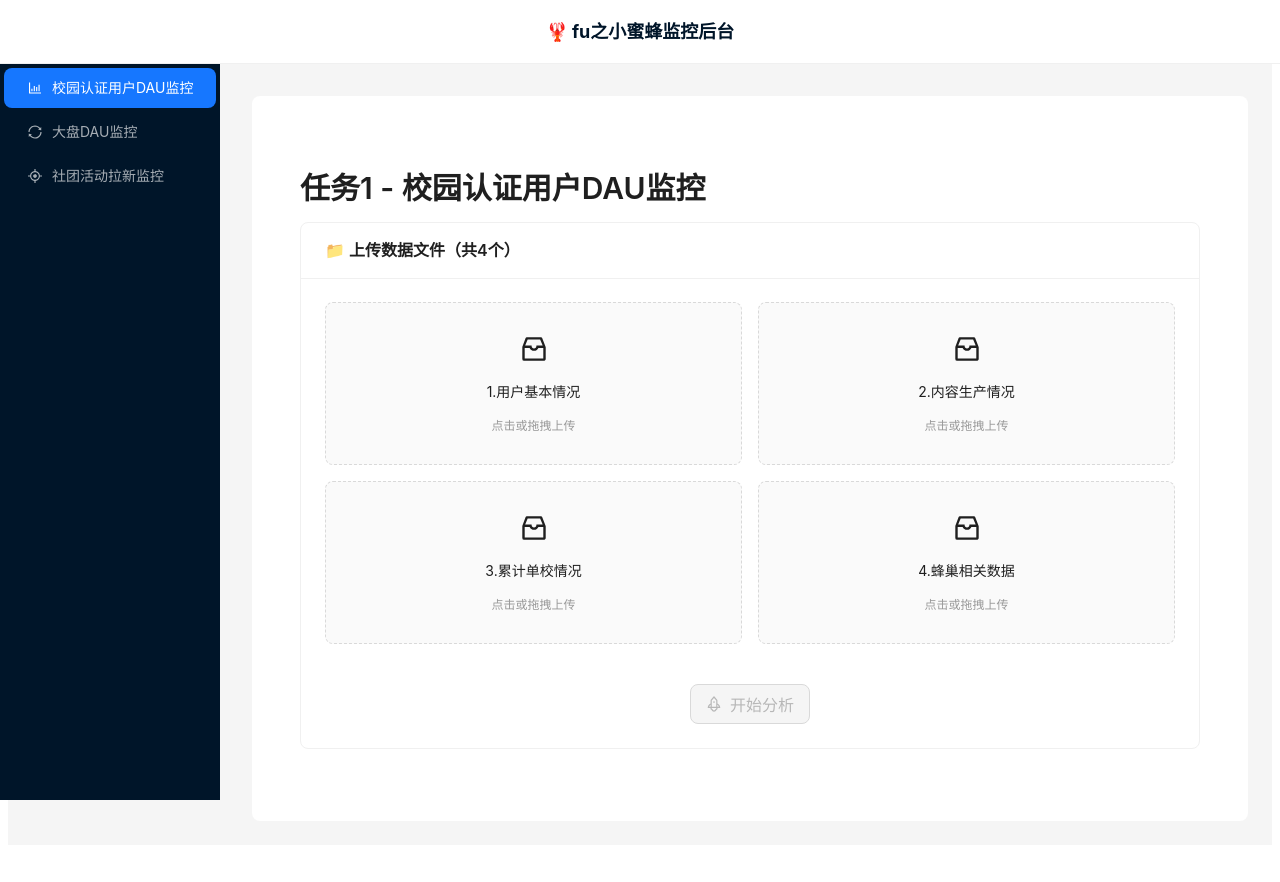
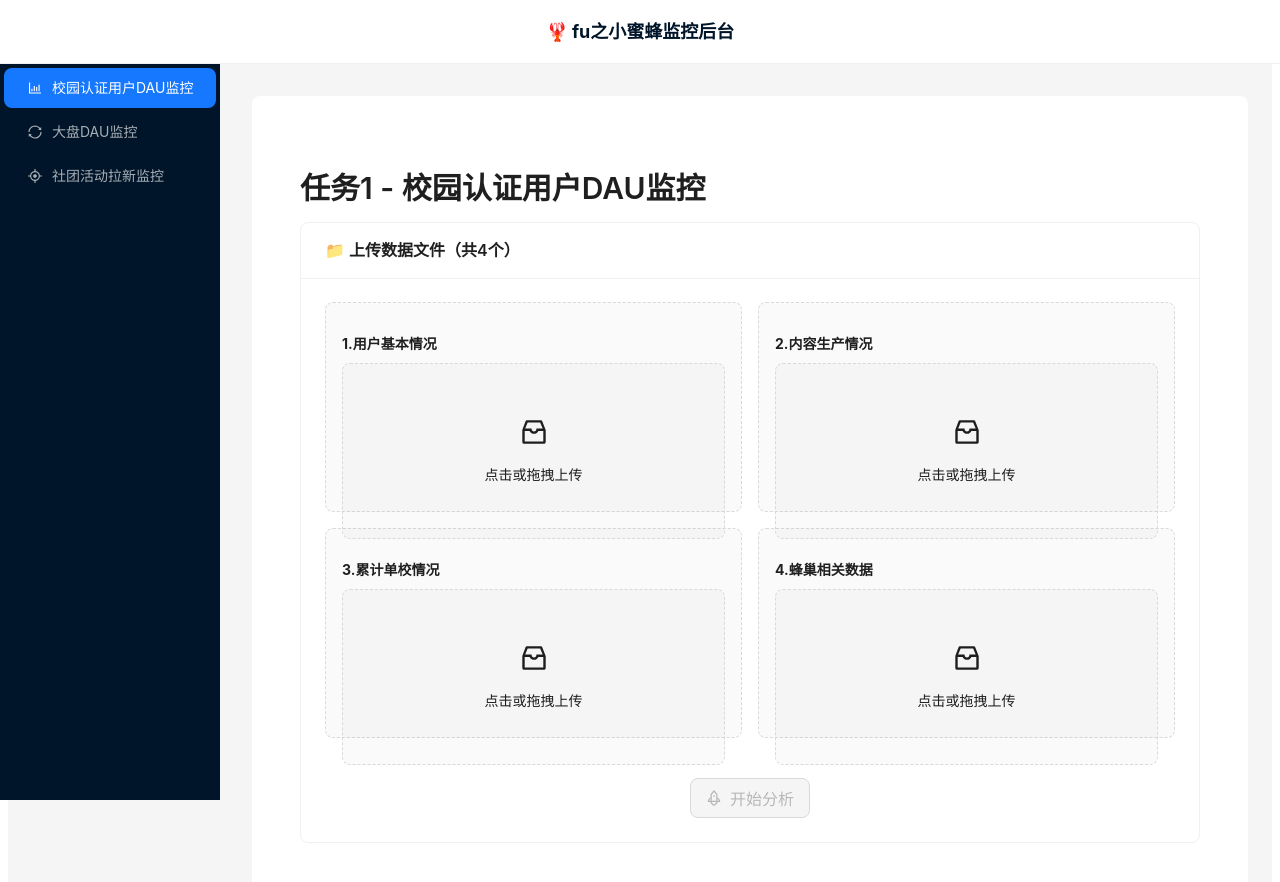
Before and after one commit to hannuajiang-netizen/fu-bee-monitor, a React (Vite) app in the folder frontend/: page / in a window 1280 px wide. Shown: the top 882 px of the page. Before the commit the page ends 853 px from the top, so only its background shows below. Built offline with nearby package versions, Linux system fonts and the light colour scheme.

Commit message:
Fix: 统一4个上传框样式，手动渲染已上传文件状态

```diff
--- a/frontend/src/pages/Task1.jsx
+++ b/frontend/src/pages/Task1.jsx
@@ -118,53 +118,81 @@ function Task1() {
 
       <Card title="📁 上传数据文件（共4个）" style={{ marginBottom: 24 }}>
         <div style={{ display: 'grid', gridTemplateColumns: '1fr 1fr', gap: 16 }}>
+          <div style={{ border: '1px dashed #d9d9d9', borderRadius: 8, padding: 16, background: '#fafafa' }}>
+            <p style={{ fontWeight: 'bold', marginBottom: 8 }}>1.用户基本情况</p>
+            {!files.user_basic ? (
               <Dragger
                 accept=".xlsx,.xls"
                 beforeUpload={(file) => { handleFileChange('user_basic', { file }); return false }}
-            onRemove={() => handleRemoveFile('user_basic')}
-            showUploadList={files.user_basic ? { showRemoveIcon: true } : false}
-            fileList={files.user_basic ? [{ uid: '1', name: files.user_basic.name, status: 'done' }] : []}
+                showUploadList={false}
               >
                 <p><InboxOutlined style={{ fontSize: 32 }} /></p>
-            <p>1.用户基本情况</p>
-            {!files.user_basic && <p style={{ color: '#999', fontSize: 12 }}>点击或拖拽上传</p>}
+                <p>点击或拖拽上传</p>
               </Dragger>
+            ) : (
+              <div style={{ display: 'flex', alignItems: 'center', justifyContent: 'space-between', padding: '8px 12px', background: '#f6ffed', border: '1px solid #b7eb8f', borderRadius: 4 }}>
+                <span style={{ color: '#52c41a' }}>📄 {files.user_basic.name}</span>
+                <Button type="text" danger size="small" onClick={() => handleRemoveFile('user_basic')}>删除</Button>
+              </div>
+            )}
+          </div>
 
+          <div style={{ border: '1px dashed #d9d9d9', borderRadius: 8, padding: 16, background: '#fafafa' }}>
+            <p style={{ fontWeight: 'bold', marginBottom: 8 }}>2.内容生产情况</p>
+            {!files.content_produce ? (
               <Dragger
                 accept=".xlsx,.xls"
                 beforeUpload={(file) => { handleFileChange('content_produce', { file }); return false }}
-            onRemove={() => handleRemoveFile('content_produce')}
-            showUploadList={files.content_produce ? { showRemoveIcon: true } : false}
-            fileList={files.content_produce ? [{ uid: '2', name: files.content_produce.name, status: 'done' }] : []}
+                showUploadList={false}
               >
                 <p><InboxOutlined style={{ fontSize: 32 }} /></p>
-            <p>2.内容生产情况</p>
-            {!files.content_produce && <p style={{ color: '#999', fontSize: 12 }}>点击或拖拽上传</p>}
+                <p>点击或拖拽上传</p>
               </Dragger>
+            ) : (
+              <div style={{ display: 'flex', alignItems: 'center', justifyContent: 'space-between', padding: '8px 12px', background: '#f6ffed', border: '1px solid #b7eb8f', borderRadius: 4 }}>
+                <span style={{ color: '#52c41a' }}>📄 {files.content_produce.name}</span>
+                <Button type="text" danger size="small" onClick={() => handleRemoveFile('content_produce')}>删除</Button>
+              </div>
+            )}
+          </div>
 
+          <div style={{ border: '1px dashed #d9d9d9', borderRadius: 8, padding: 16, background: '#fafafa' }}>
+            <p style={{ fontWeight: 'bold', marginBottom: 8 }}>3.累计单校情况</p>
+            {!files.school_detail ? (
               <Dragger
                 accept=".xlsx,.xls"
                 beforeUpload={(file) => { handleFileChange('school_detail', { file }); return false }}
-            onRemove={() => handleRemoveFile('school_detail')}
-            showUploadList={files.school_detail ? { showRemoveIcon: true } : false}
-            fileList={files.school_detail ? [{ uid: '3', name: files.school_detail.name, status: 'done' }] : []}
+                showUploadList={false}
               >
                 <p><InboxOutlined style={{ fontSize: 32 }} /></p>
-            <p>3.累计单校情况</p>
-            {!files.school_detail && <p style={{ color: '#999', fontSize: 12 }}>点击或拖拽上传</p>}
+                <p>点击或拖拽上传</p>
               </Dragger>
+            ) : (
+              <div style={{ display: 'flex', alignItems: 'center', justifyContent: 'space-between', padding: '8px 12px', background: '#f6ffed', border: '1px solid #b7eb8f', borderRadius: 4 }}>
+                <span style={{ color: '#52c41a' }}>📄 {files.school_detail.name}</span>
+                <Button type="text" danger size="small" onClick={() => handleRemoveFile('school_detail')}>删除</Button>
+              </div>
+            )}
+          </div>
 
+          <div style={{ border: '1px dashed #d9d9d9', borderRadius: 8, padding: 16, background: '#fafafa' }}>
+            <p style={{ fontWeight: 'bold', marginBottom: 8 }}>4.蜂巢相关数据</p>
+            {!files.hive_data ? (
               <Dragger
                 accept=".xlsx,.xls"
                 beforeUpload={(file) => { handleFileChange('hive_data', { file }); return false }}
-            onRemove={() => handleRemoveFile('hive_data')}
-            showUploadList={files.hive_data ? { showRemoveIcon: true } : false}
-            fileList={files.hive_data ? [{ uid: '4', name: files.hive_data.name, status: 'done' }] : []}
+                showUploadList={false}
               >
                 <p><InboxOutlined style={{ fontSize: 32 }} /></p>
-            <p>4.蜂巢相关数据</p>
-            {!files.hive_data && <p style={{ color: '#999', fontSize: 12 }}>点击或拖拽上传</p>}
+                <p>点击或拖拽上传</p>
               </Dragger>
+            ) : (
+              <div style={{ display: 'flex', alignItems: 'center', justifyContent: 'space-between', padding: '8px 12px', background: '#f6ffed', border: '1px solid #b7eb8f', borderRadius: 4 }}>
+                <span style={{ color: '#52c41a' }}>📄 {files.hive_data.name}</span>
+                <Button type="text" danger size="small" onClick={() => handleRemoveFile('hive_data')}>删除</Button>
+              </div>
+            )}
+          </div>
         </div>
 
         <div style={{ marginTop: 40, textAlign: 'center' }}>
```
Lines whose indentation alone changed are shown as unchanged.
